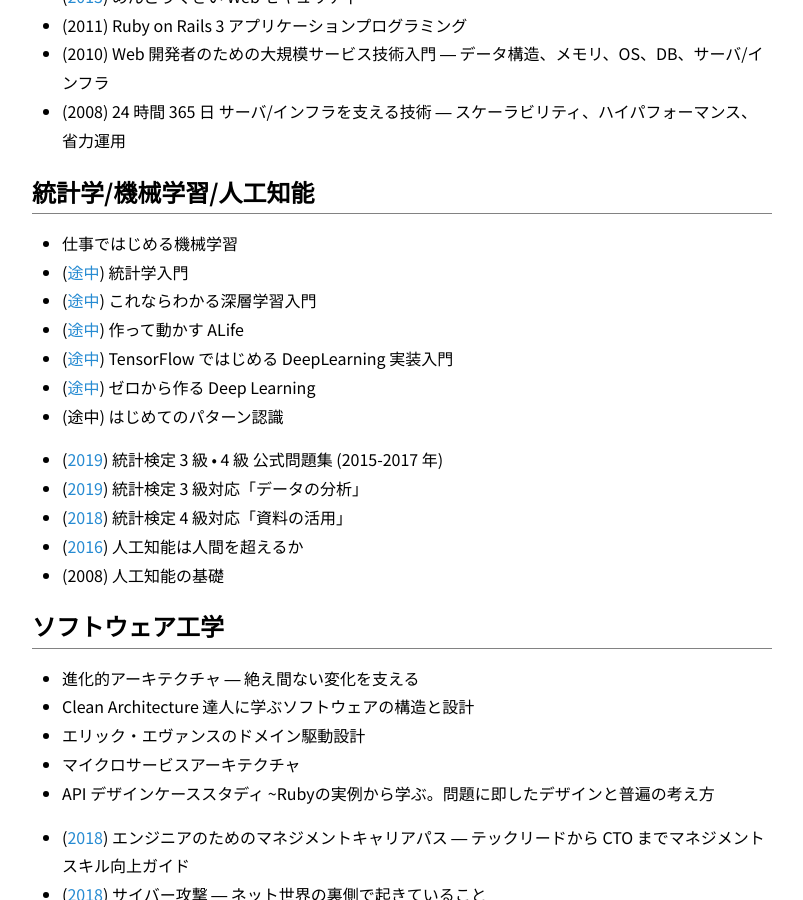
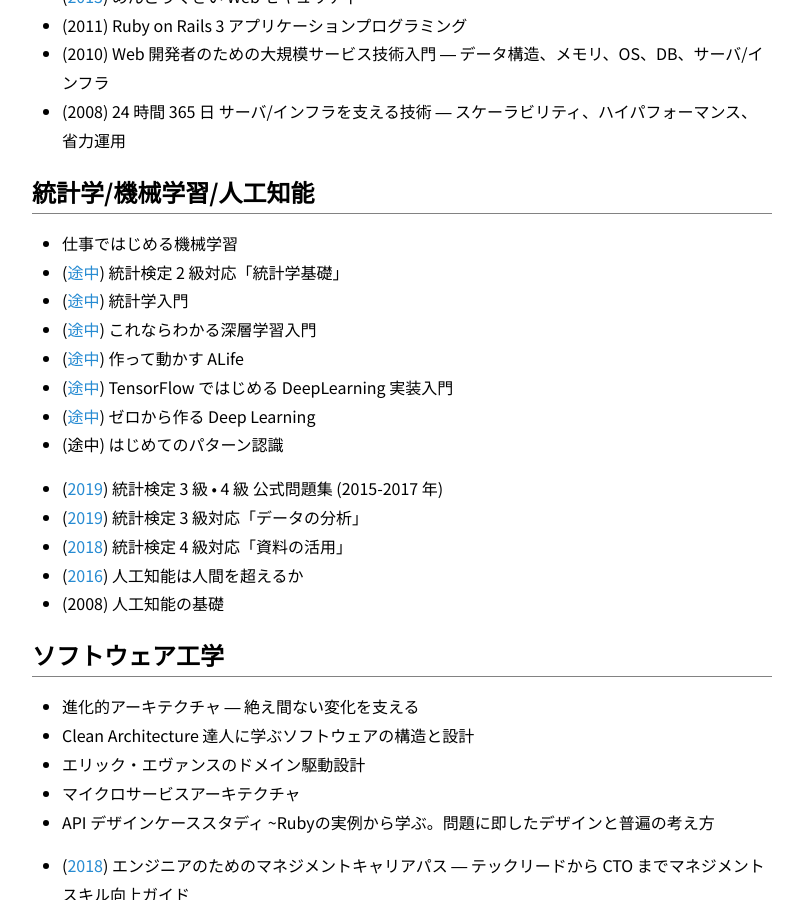
Before and after one commit to nhiroki/nhiroki.github.io, a Jekyll site: the page built from books.md, in a window 1280 px wide and 900 px high, scrolled down 5452 px. Shown: the whole window, without its empty margins (238-1041 px from the left). Built offline with Jekyll 4.4.1, drawn with Linux system fonts in a browser that asks for light colours.

Commit message:
Update the books page

```diff
--- a/books.md
+++ b/books.md
@@ -197,6 +197,7 @@
 # 統計学/機械学習/人工知能
 
 - 仕事ではじめる機械学習
+- ([途中](https://twitter.com/nhiroki_/status/1097125763369693184)) 統計検定 2 級対応「統計学基礎」
 - ([途中](https://twitter.com/nhiroki_/status/1091000742612066305)) 統計学入門
 - ([途中](https://twitter.com/nhiroki_/status/1089532299748683776)) これならわかる深層学習入門
 - ([途中](https://twitter.com/nhiroki_/status/1037339295403532289)) 作って動かす ALife
```
